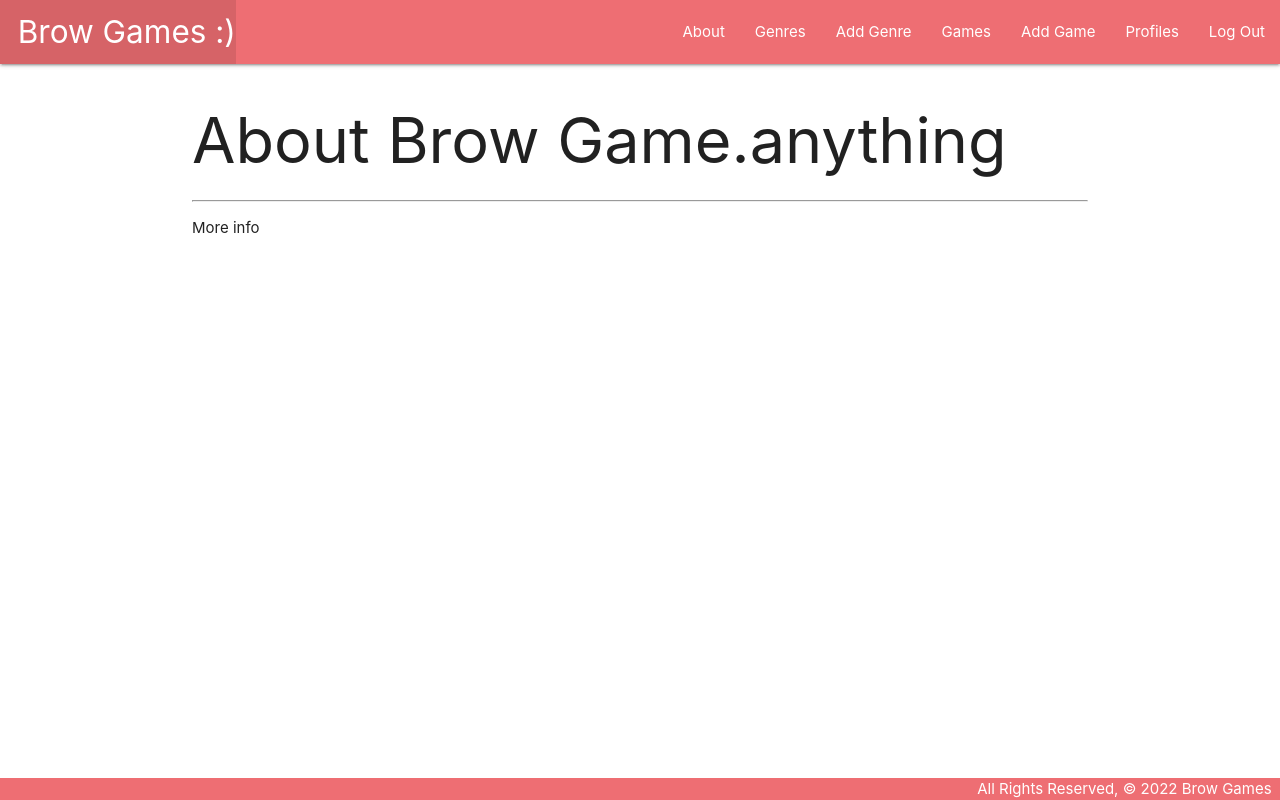
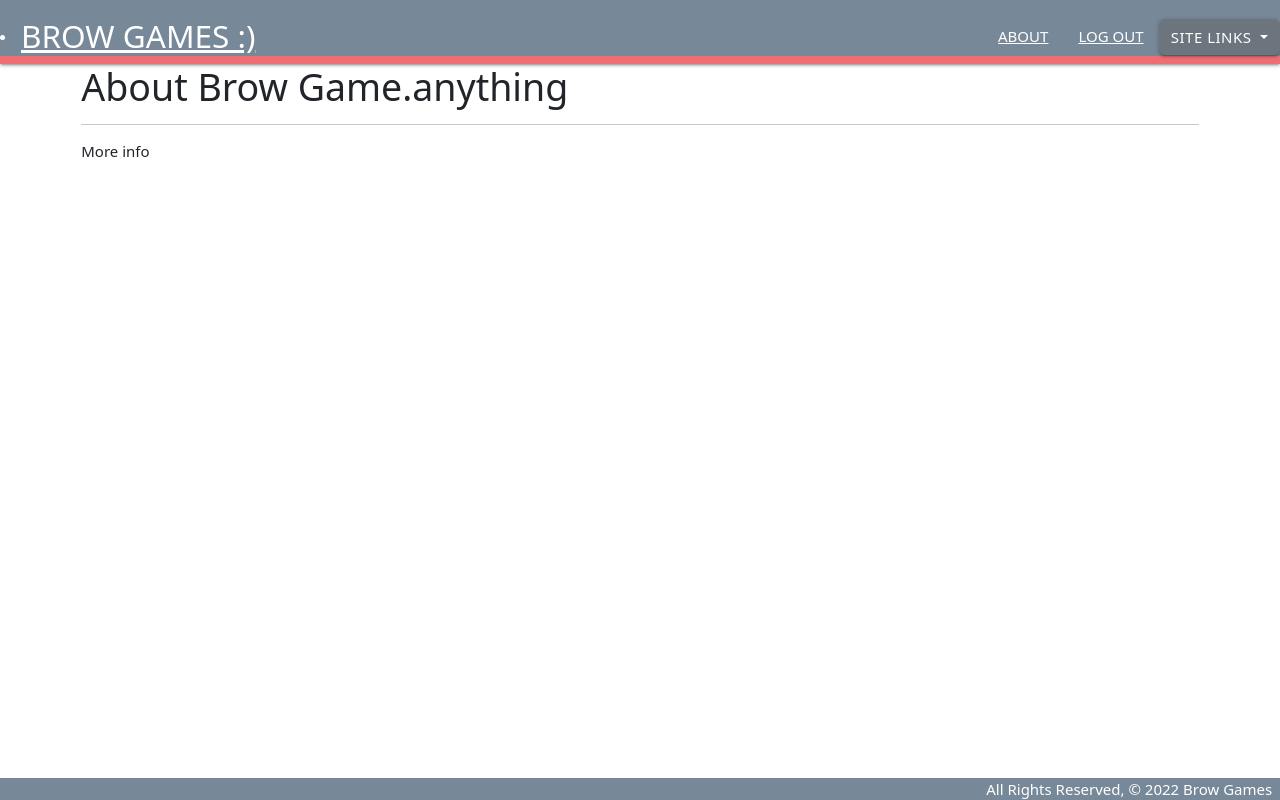
Before and after one commit to karatikidd94/browgames, a Django app: page /about/ in a window 1280 px wide. Run offline with Django 4.2, Linux system fonts and the light colour scheme; the visitor is signed in with stand-in values (Sample User, id 1).

Commit message:
nav bar and styling

```diff
--- a/main_app/static/css/style.css
+++ b/main_app/static/css/style.css
@@ -2,6 +2,7 @@ body {
   display: flex;
   min-height: 100vh;
   flex-direction: column;
+  background: grey;
 }
 
 main {
@@ -12,3 +13,17 @@ body {
   padding-top: 0;
   text-align: right;
 }
+
+a {
+  color: red;
+  text-decoration: none;
+  text-transform: uppercase;
+}
+
+div.navbar {
+  color: #fff;
+  background-color: lightslategrey;
+  width: 100%;
+  height: 56px;
+  line-height: 56px;
+}
--- a/main_app/templates/base.html
+++ b/main_app/templates/base.html
@@ -9,28 +9,38 @@
   <title>Brow Games</title>
   <link rel="stylesheet" href="https://cdnjs.cloudflare.com/ajax/libs/materialize/1.0.0/css/materialize.min.css">
   <link rel="stylesheet" type="text/css" href="{% static 'css/style.css' %}">
+  <link rel="stylesheet" href="https://cdn.jsdelivr.net/npm/bootstrap@5.2.0/dist/css/bootstrap.min.css" integrity="sha384-gH2yIJqKdNHPEq0n4Mqa/HGKIhSkIHeL5AyhkYV8i59U5AR6csBvApHHNl/vI1Bx" crossorigin="anonymous">
+  <script src="https://cdn.jsdelivr.net/npm/bootstrap@5.2.0/dist/js/bootstrap.bundle.min.js" integrity="sha384-A3rJD856KowSb7dwlZdYEkO39Gagi7vIsF0jrRAoQmDKKtQBHUuLZ9AsSv4jD4Xa" crossorigin="anonymous"></script>
   <script src="https://cdnjs.cloudflare.com/ajax/libs/materialize/1.0.0/js/materialize.min.js"></script>
 </head>
 <body>
   <header class="navbar-fixed">
     <nav>
-      <div class="nav-wrapper">
-        <ul>
-          <li><a href="/" class="left brand-logo">&nbsp;&nbsp;Brow Games :)</a></li>
-        </ul>
+      <div class="navbar" style="color: #fff; background-color: lightslategrey; width: 100%; height: 56px; line-height: 56px;">
+        <li>
+          <a href="/" class="left brand-logo">Brow Games :)</a>
+        </li>
         <ul class="right">
-          <li><a href="/about">About</a></li>
+          <li><a class="navlink" href="/about">About</a></li>
           {% if user.is_authenticated %}
-          <li><a href="{% url 'genres_index' %}">Genres</a></li>
-          <li><a href="{% url 'genres_create' %}">Add Genre</a></li>
-            <li><a href="/games">Games</a></li>
-            <li><a href="{% url 'games_create' %}">Add Game</a></li>
-            <li><a href="/profiles">Profiles</a></li>
-            <!-- <li><a href="{% url 'profile_create' %}">Add Profile</a></li> -->
-            <li><a href="{% url 'logout' %}">Log Out</a></li>
+          <li><a class="navlink" href="{% url 'logout' %}">Log Out</a></li>
+            <li>
+              <div class="dropdown">
+                <button class="btn btn-secondary dropdown-toggle" type="button" data-bs-toggle="dropdown" aria-expanded="false">
+                  Site Links
+                </button>
+                <ul class="dropdown-menu">
+                  <li><a class="dropdown-item" href="{% url 'genres_index' %}">Genres</a></li>
+                  <li><a class="dropdown-item" href="{% url 'genres_create' %}">Add Genre</a></li>
+                  <li><a class="dropdown-item" href="/games">Games</a></li>
+                  <li><a class="dropdown-item" href="{% url 'games_create' %}">Add Game</a></li>
+                  <li><a class="dropdown-item" href="/profiles">Profiles</a></li>
+                </ul>
+              </div>
+            </li>
           {% else %}
-            <li><a href="{% url 'signup' %}">Sign Up</a></li>
-            <li><a href="{% url 'login' %}">Log In</a></li>
+            <li><a class="navlink" href="{% url 'signup' %}">Sign Up</a></li>
+            <li><a class="navlink" href="{% url 'login' %}">Log In</a></li>
           {% endif %}
         </ul>
       </div>
@@ -40,7 +50,7 @@
     {% block content %}
     {% endblock %}
   </main>
-  <footer class="page-footer">
+  <footer class="page-footer" style="background-color: lightslategrey;">
     <div class="right">All Rights Reserved, &copy; 2022 Brow Games &nbsp;</div>
   </footer>
 </body>
```
Also changed, not shown: main_app/migrations/0014_alter_comment_id_alter_game_id_alter_genre_id_and_more.py (added). Lines whose indentation alone changed are shown as unchanged.
